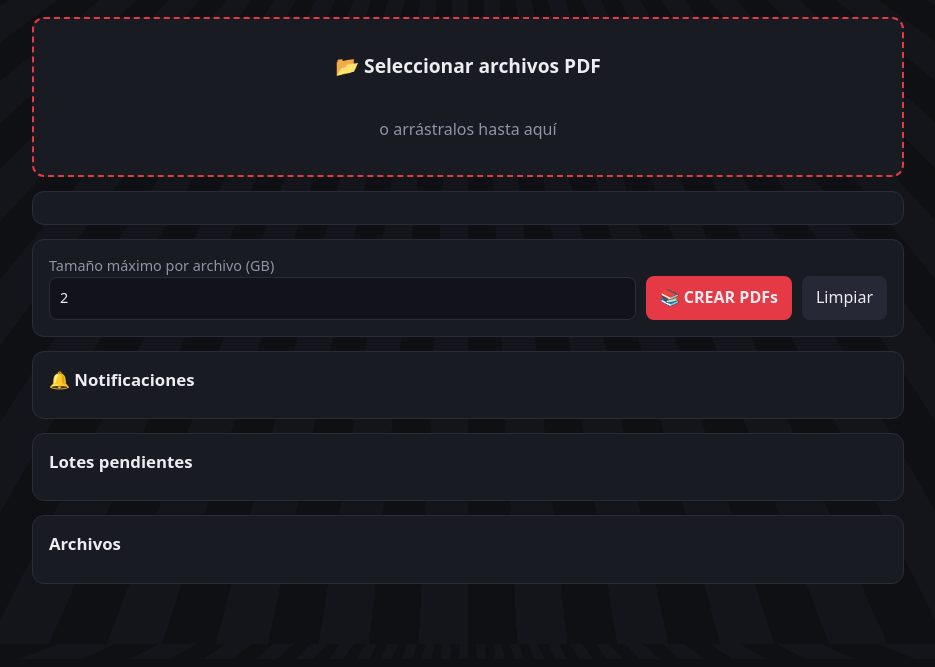
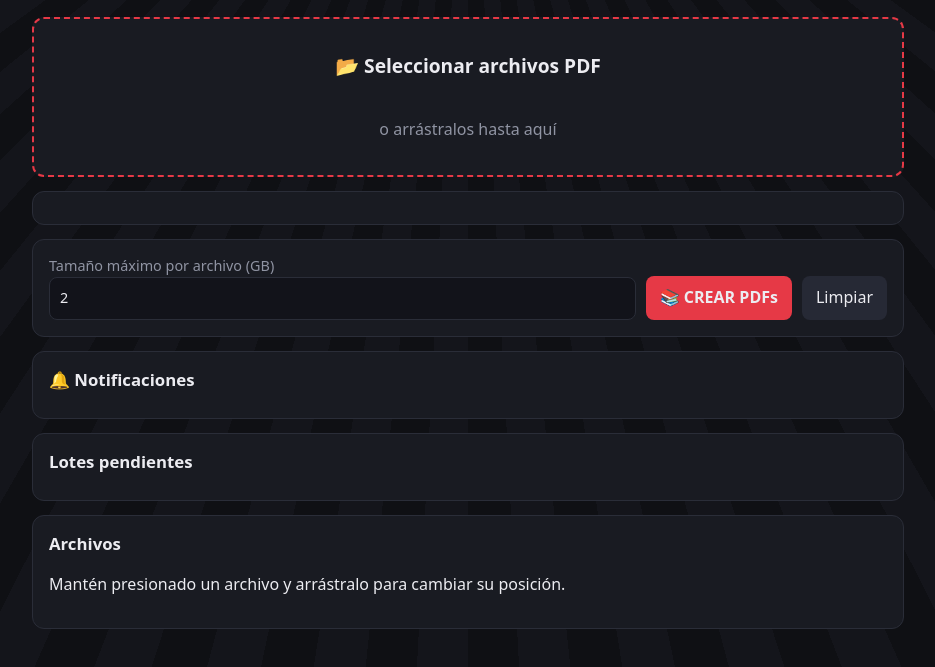
Before and after one commit to Jorge1048/Jorgito, a plain HTML site: page index.html in a window 1280 px wide. Shown: the part 141-808 px from the top of the page, without its empty margins (172-1107 px from the left). Drawn offline with Linux system fonts and the light colour scheme; a script that the page names is missing.

Commit message:
Update index.html

```diff
--- a/index.html
+++ b/index.html
@@ -24,12 +24,13 @@
       <label>Tamaño máximo por archivo (GB)
         <input id="max" type="number" min="0.1" step="0.1" value="2"></label>
       <button id="go" class="primary">📚 CREAR PDFs</button>
+      <button id="auto" hidden>↕ Orden automático</button>
       <button id="clear">Limpiar</button>
     </div>
     <div class="card" id="prog" hidden></div>
     <div class="card"><h2>🔔 Notificaciones</h2><ul id="notes"></ul></div>
     <div class="card"><h2>Lotes pendientes</h2><div id="batches"></div></div>
-    <div class="card"><h2>Archivos</h2><ul id="files"></ul></div>
+    <div class="card"><h2>Archivos</h2><p class="hint">Mantén presionado un archivo y arrástralo para cambiar su posición.</p><ul id="files"></ul></div>
   </section>
 </main>
 
```
